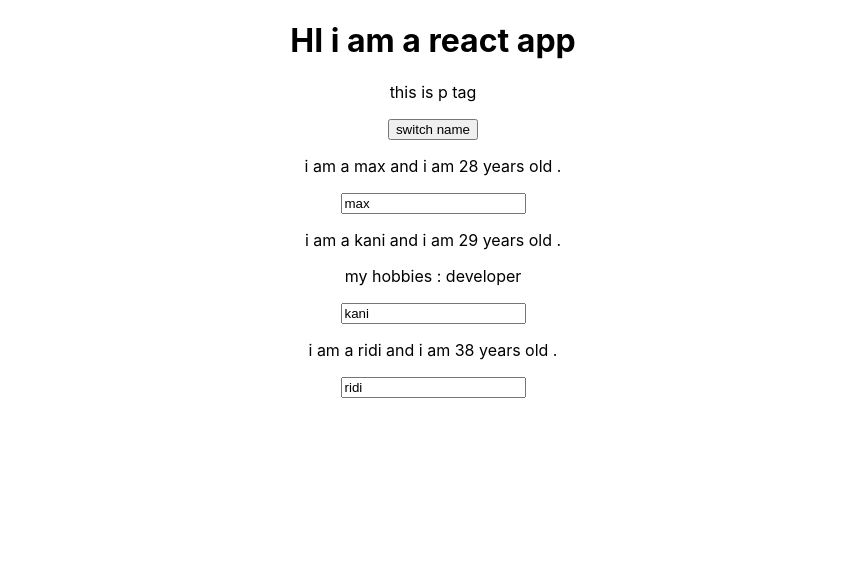
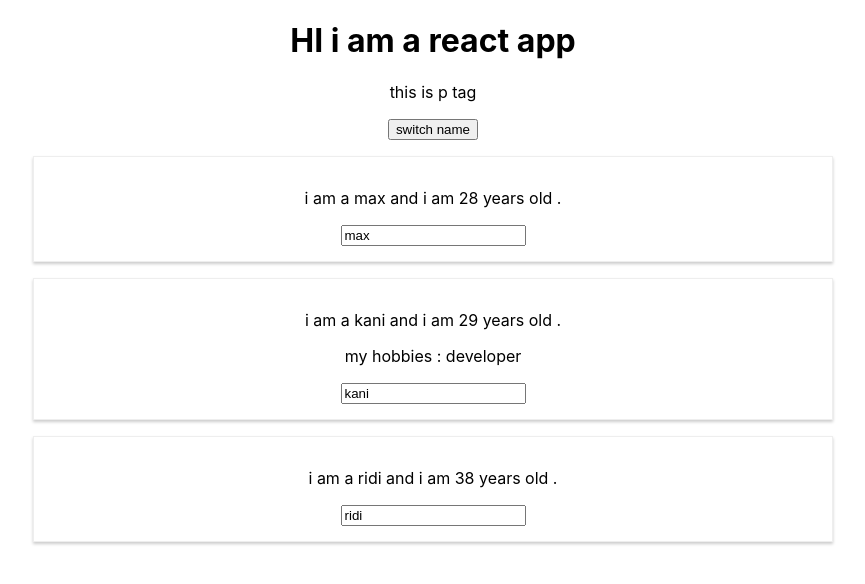
Before and after one commit to shafinr23/re, a React (Create React App) app: page / in a window 1280 px wide. Shown: the top 584 px of the page, without its empty margins (207-1072 px from the left). Built offline with nearby package versions, Linux system fonts and the light colour scheme.

Commit message:
add style in persons

```diff
--- a/src/App.js
+++ b/src/App.js
@@ -43,7 +43,7 @@
             <Person name={this.state.persons[0].name} age={this.state.persons[0].age} />
             <Person name={this.state.persons[1].name} age={this.state.persons[1].age}
             Click={this.switchNameHandler.bind(this,'maxi')}
-            chage={this.nameChangeHandeler}
+            change={this.nameChangeHandeler}
             > my hobbies : developer </Person>
             <Person name={this.state.persons[2].name} age={this.state.persons[2].age} />
         </div>
--- /dev/null
+++ b/src/Person/Person.css
@@ -0,0 +1,8 @@
+.Person {
+     width: 60%;
+     margin: 16px auto;
+     border:1px solid #eee;
+     box-shadow: 0 2px 3px #ccc;
+     padding: 15px;
+     text-align: center;
+}
--- a/src/Person/Person.js
+++ b/src/Person/Person.js
@@ -1,8 +1,10 @@
 import React from 'react';
+import './Person.css';
+
 
 const Person = (props ) =>{
      return(
-          <div>
+          <div className="Person" >
 
                <p onClick = {props.Click}>i am a {props.name} and i am {props.age}  years old .</p>
                <p>{props.children}</p>
```
